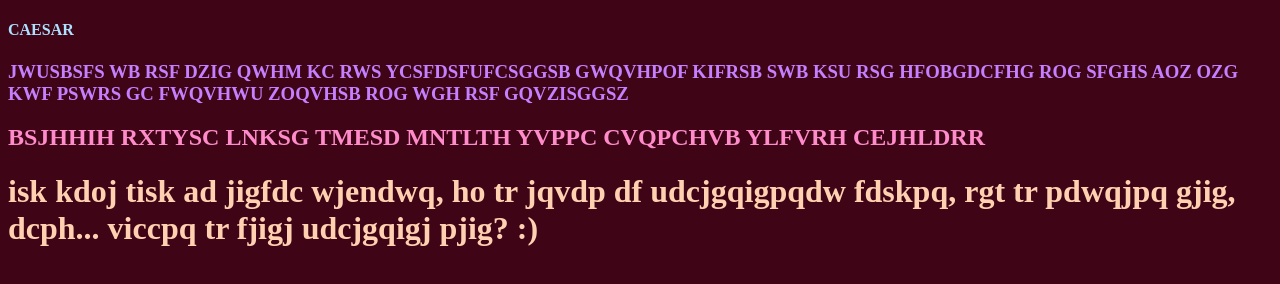
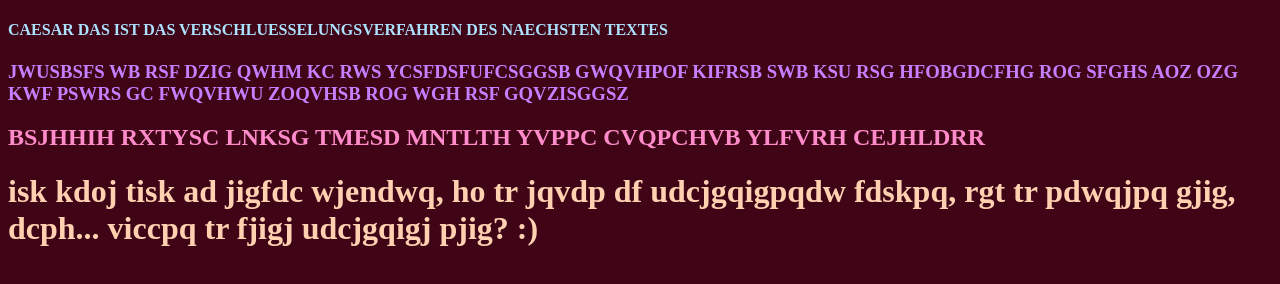
Before and after one commit to danij198/some-project, a plain HTML site: page index.html in a window 1280 px wide. Drawn offline with Linux system fonts and the light colour scheme.

Commit message:
elaborate

```diff
--- a/index.html
+++ b/index.html
@@ -6,7 +6,7 @@
 </head>
 <body style="background-color:#400417;">
 
-<h4 style="color:#ADE2FF;">CAESAR</h4>
+<h4 style="color:#ADE2FF;">CAESAR DAS IST DAS VERSCHLUESSELUNGSVERFAHREN DES NAECHSTEN TEXTES</h4>
 
 <h3 style="color:#C480FF;">JWUSBSFS WB RSF DZIG QWHM KC RWS YCSFDSFUFCSGGSB GWQVHPOF KIFRSB SWB KSU RSG HFOBGDCFHG ROG SFGHS AOZ OZG KWF PSWRS GC FWQVHWU ZOQVHSB ROG WGH RSF GQVZISGGSZ</h3>
 
```
